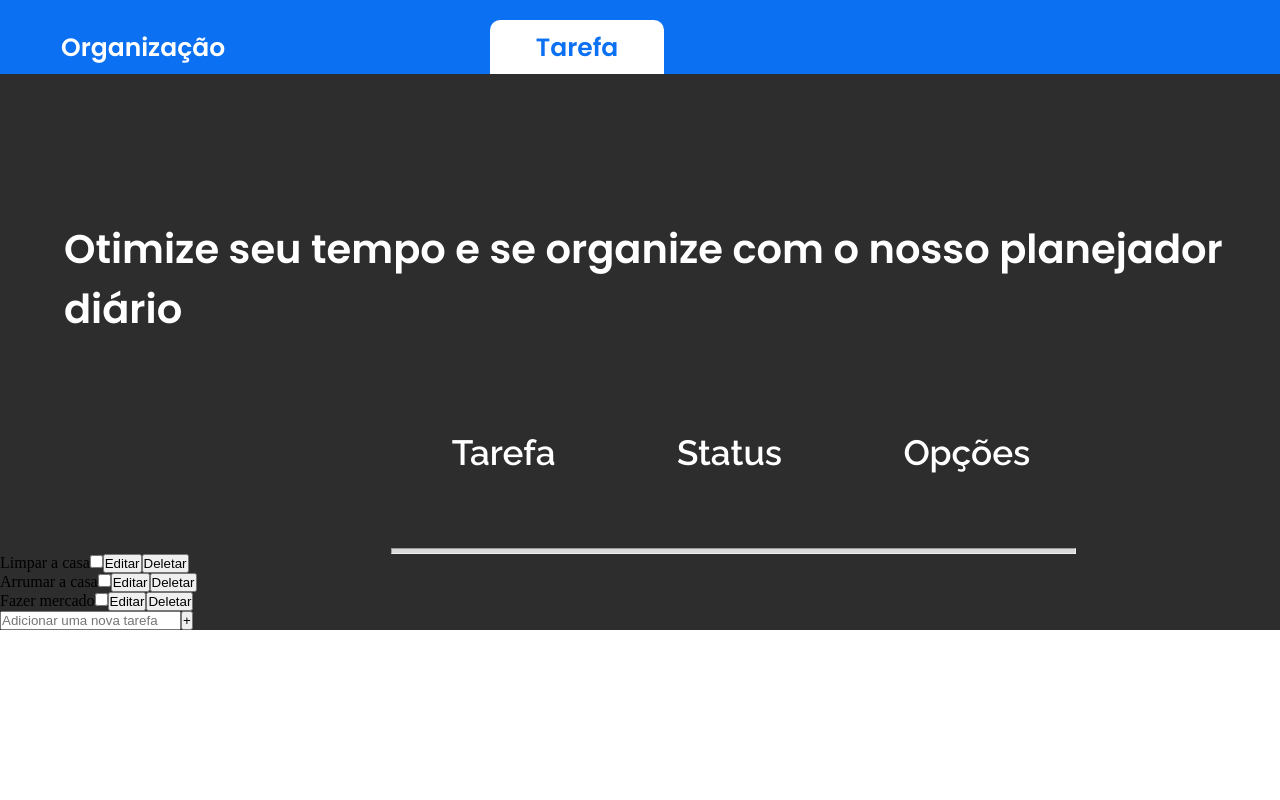
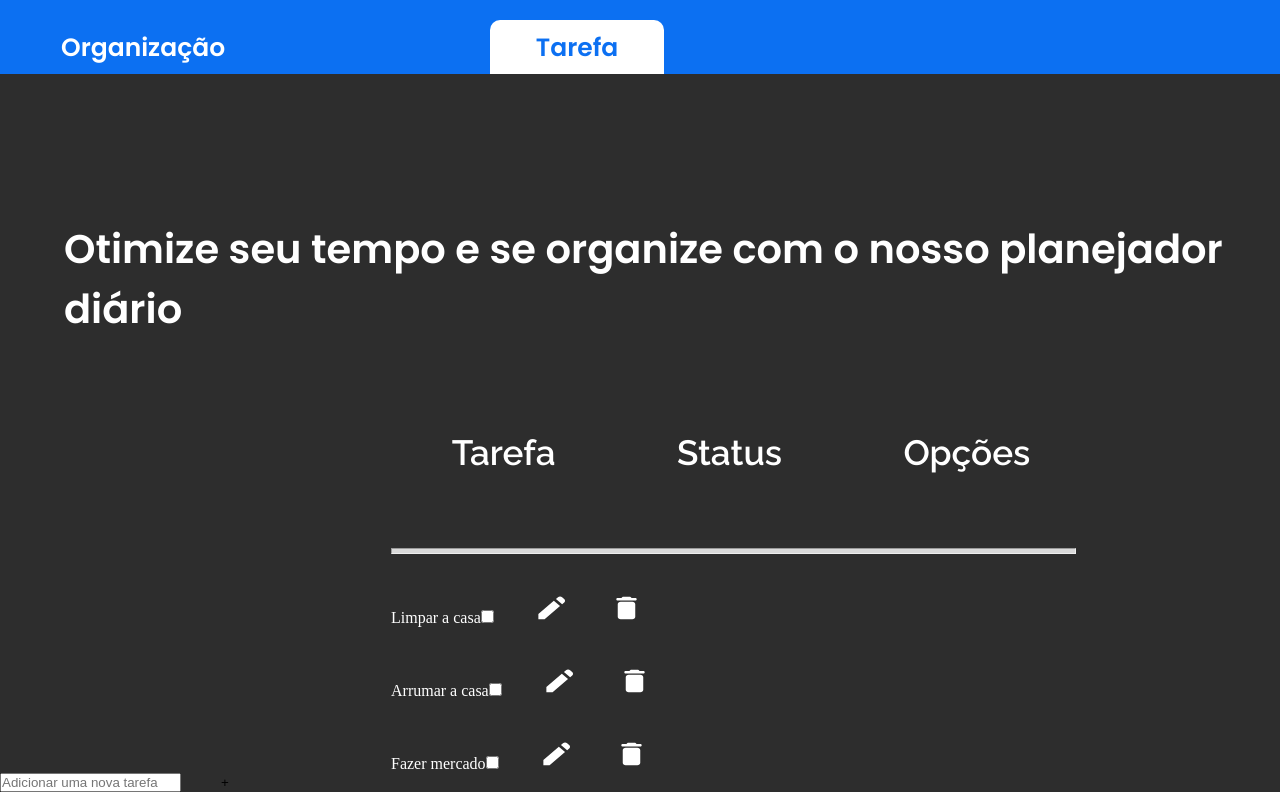
Before and after one commit to MatheusNascimento99/Interface-To--Do--List, a React (Vite) app in the folder Interface/: page /Organizador in a window 1280 px wide. Built offline with nearby package versions, Linux system fonts and the light colour scheme; a web font is replaced by a local one.

Commit message:
adição de estilos e icones

```diff
--- a/Interface/src/views/Organizador.jsx
+++ b/Interface/src/views/Organizador.jsx
@@ -3,6 +3,8 @@ import { todoList } from "../componentes/data";
 import Modal from "../componentes/Modal";
 import ConfirmarModal from "../componentes/ConfirmarModal";
 import "./Organizador.scss"
+import lixo from  "../image/lixo.svg";
+import caneta from "../image/caneta.svg";
 
 function Tarefas() {
   // Variáveis de estado usando o hook 'useState' para gerenciar o estado do componente
@@ -95,7 +97,7 @@ function Tarefas() {
 
         {/* Mapeando as tarefas para exibi-las */}
         {tarefas.map((e, index) => (
-          <div key={e.tarefa}>
+          <div key={e.tarefa} className="usuario">
             <label htmlFor="">
               {/* Renderização condicional para o modo de edição */}
               {editandoIndex === index ? (
@@ -113,7 +115,7 @@ function Tarefas() {
                   {e.tarefa}
 
                   {/* Checkbox para o status da tarefa */}
-                  <input
+                  <input className="check"
                     type="checkbox"
                     name=""
                     id=""
@@ -122,8 +124,8 @@ function Tarefas() {
                   />
 
                   {/* Botões para editar e excluir tarefas */}
-                  <button onClick={() => handleEditarClick(index)}>Editar</button>
-                  <button onClick={() => handleDeletarClick(index)}>Deletar</button>
+                  <button onClick={() => handleEditarClick(index)}><img className="img" src={caneta}/></button>
+                  <button onClick={() => handleDeletarClick(index)}><img className="img" src={lixo}/></button>
                 </>
               )}
             </label>
--- a/Interface/src/views/Organizador.scss
+++ b/Interface/src/views/Organizador.scss
@@ -1,6 +1,6 @@
 @use '../assets/sass/variables' as *;
 
-/*Header*/
+/*CABEÇALHO*/
 
 .topo{
     background-color: $azul-color;
@@ -40,7 +40,7 @@
 }
 
 
-/*Seção principal*/
+/*SEÇÃO PRINCIPAL TÍTULOS E HR*/
 
 .sprincipal{
     background-color: $cinza-color;
@@ -75,3 +75,24 @@
     color:  $branco-color;
     margin-left: 391px;
 }
+
+/*SEÇÃO PRINCIPAL INTERAÇÃO COM USUÁRIO*/
+
+.usuario{
+    color: $branco-color;
+    margin-top: 39px;
+    margin-left: 391px;
+    display: flex
+
+
+}
+
+.check{
+    //margin-left: ;
+}
+
+button{
+    background-color: $cinza-color;
+    border: none;
+    padding-left: 40px;
+}
```
Also changed, not shown: Interface/src/image/caneta.svg (added), Interface/src/image/lixo.svg (added).
